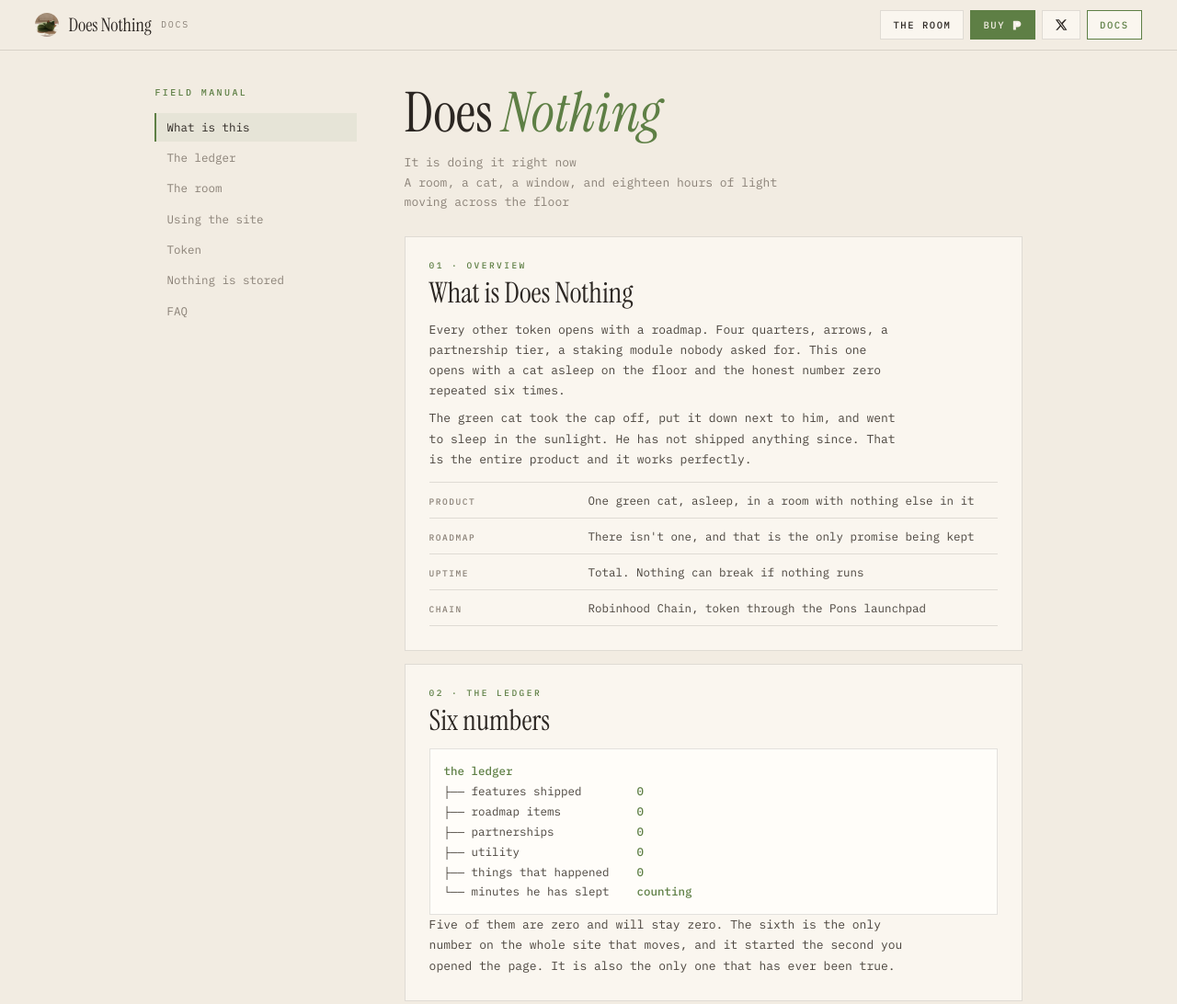
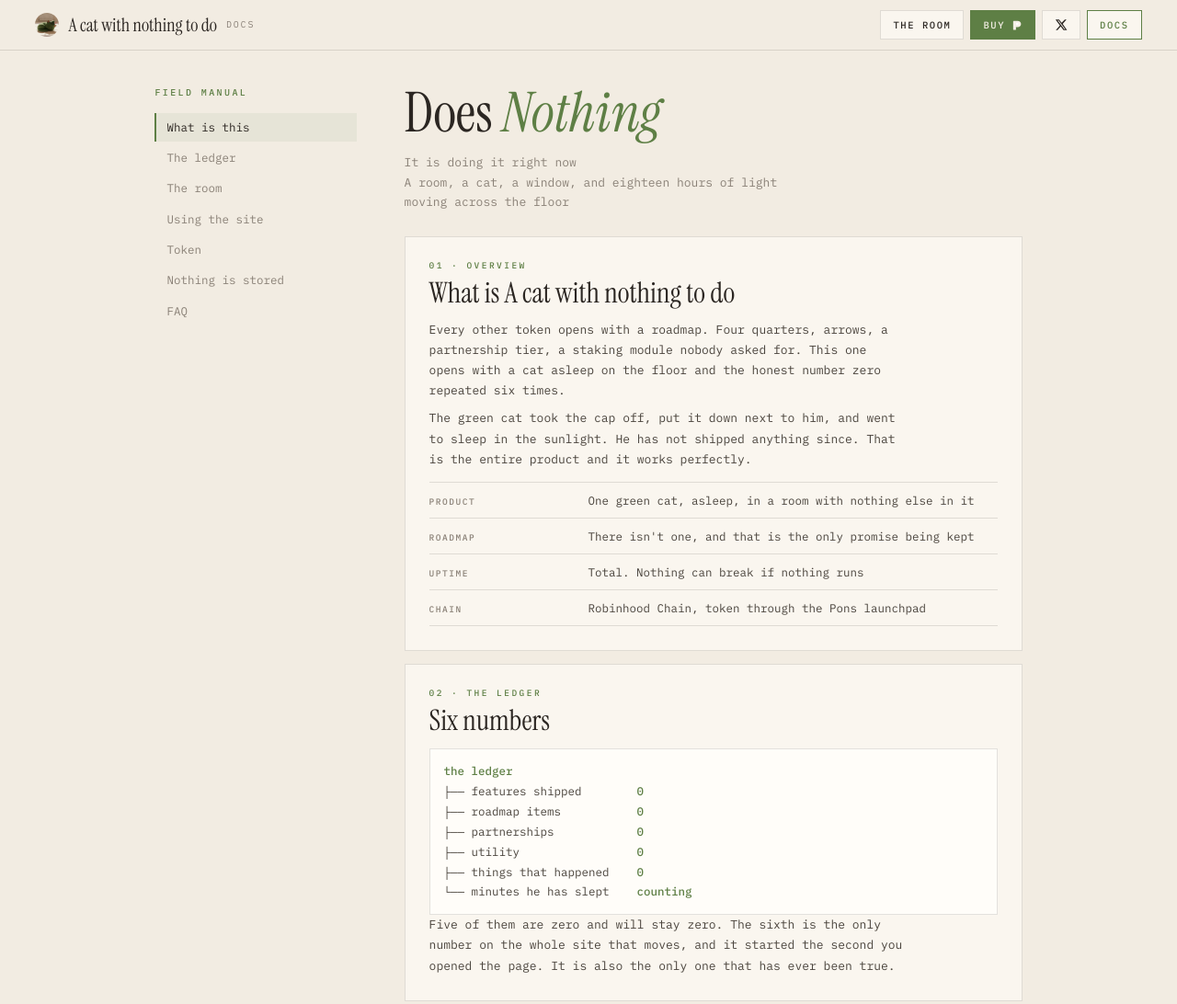
Before and after one commit to liakh10/does-nothing, a plain HTML site: page docs.html in a window 1280 px wide. Shown: the top 1092 px of the page at 92% size. Drawn offline with Linux system fonts and the light colour scheme.

Commit message:
Fixes from review: cover paint bug / renamed ticker and title
Co-Authored-By: Claude Opus 5 <noreply@anthropic.com>

```diff
--- a/config.js
+++ b/config.js
@@ -2,7 +2,7 @@
 window.SITE = {
   CA:      "SOON",                       /* строго "SOON" до лаунча, потом 0x… (42 символа) */
   X_URL:   "https://x.com/soon",
-  NAME:    "Does Nothing",
+  NAME:    "A cat with nothing to do",
   TICKER:  "$NOTHING",
   TAGLINE: ""
 };
--- a/docs.html
+++ b/docs.html
@@ -4,8 +4,8 @@
 <script src="config.js"></script>
 <meta charset="UTF-8" />
 <meta name="viewport" content="width=device-width, initial-scale=1.0" />
-<title>Does Nothing Docs</title>
-<meta name="description" content="Field manual for Does Nothing, a token with no features" />
+<title>A cat with nothing to do Docs</title>
+<meta name="description" content="Field manual for A cat with nothing to do, a token with no features" />
 <link rel="icon" type="image/png" href="assets/favicon.png" />
 <link rel="apple-touch-icon" href="assets/apple-icon.png" />
 <link rel="preconnect" href="https://fonts.googleapis.com" />
@@ -77,7 +77,7 @@ img{display:block;max-width:100%}
 </head>
 <body>
 <header class="top">
-  <a class="brand" href="/"><img src="assets/favicon.png" alt="" /><span data-name>Does Nothing</span><small>docs</small></a>
+  <a class="brand" href="/"><img src="assets/favicon.png" alt="" /><span data-name>A cat with nothing to do</span><small>docs</small></a>
   <nav>
     <a class="btn" href="/"><span>The room</span></a>
     <a class="btn buy" data-link="pons" href="https://www.ponsfamily.com/launchpad"><span>Buy</span><svg><use href="#i-pons"/></svg></a>
@@ -106,7 +106,7 @@ A room, a cat, a window, and eighteen hours of light moving across the floor</p>
     </div>
 
     <section id="what" class="sec">
-      <h2><i>01 · Overview</i>What is <span data-name>Does Nothing</span></h2>
+      <h2><i>01 · Overview</i>What is <span data-name>A cat with nothing to do</span></h2>
       <p>Every other token opens with a roadmap. Four quarters, arrows, a partnership tier, a staking module nobody asked for. This one opens with a cat asleep on the floor and the honest number zero repeated six times.</p>
       <p>The green cat took the cap off, put it down next to him, and went to sleep in the sunlight. He has not shipped anything since. That is the entire product and it works perfectly.</p>
       <div class="rows">
@@ -187,7 +187,7 @@ A room, a cat, a window, and eighteen hours of light moving across the floor</p>
   </main>
 </div>
 
-<footer class="foot"><span data-name>Does Nothing</span><span>Robinhood Chain · Pons</span></footer>
+<footer class="foot"><span data-name>A cat with nothing to do</span><span>Robinhood Chain · Pons</span></footer>
 
 <svg width="0" height="0" style="position:absolute" aria-hidden="true">
   <symbol id="i-pons" viewBox="0 0 64 64"><path d="M14 8h24c11 0 18 7 18 17s-7 17-18 17h-9v12a3 3 0 0 1-3 3H17a3 3 0 0 1-3-3V11a3 3 0 0 1 3-3z" fill="currentColor"/><path d="M29 20h8c4 0 6.5 2 6.5 5s-2.5 5-6.5 5h-8z" fill="#fff" opacity=".9"/></symbol>
```
Also changed, not shown: index.html (+2 -2 lines).
